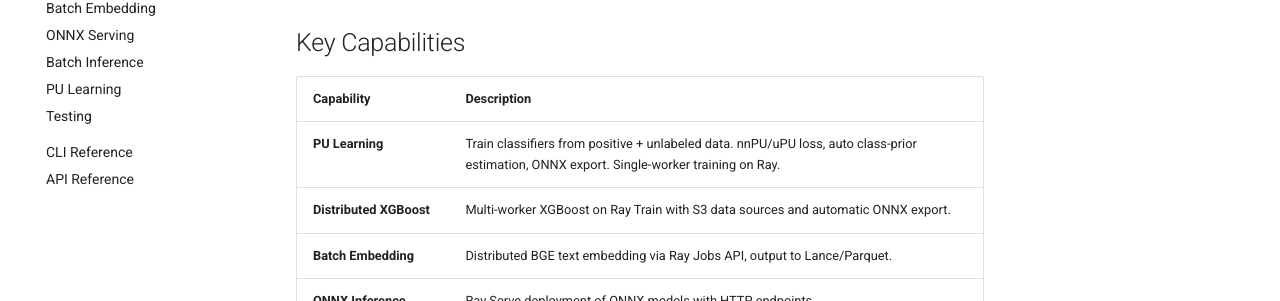
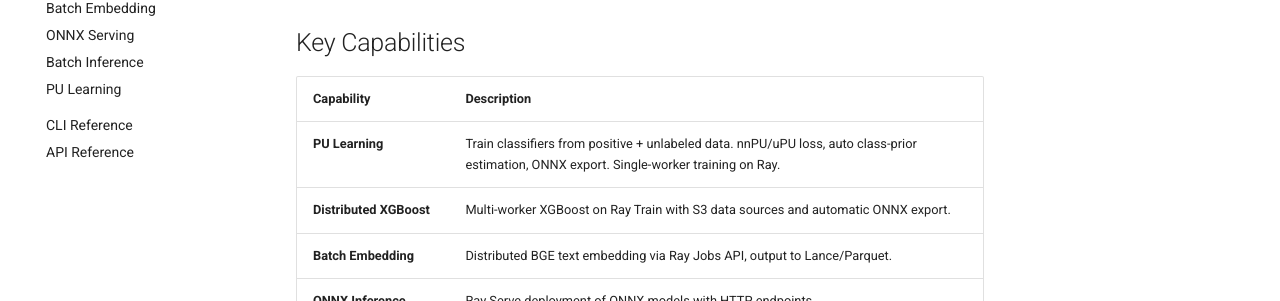
Before and after one commit to jiangxt2/Tributo, an MkDocs documentation site: the page built from docs/index.md, in a window 1280 px wide. Shown: the part 246-547 px from the top of the page. Built offline with MkDocs 1.6.1 and Material for MkDocs 9.7.7, drawn with Linux system fonts in a browser that asks for light colours; comment, search, counter and statistics services are not loaded.

Commit message:
fix: unblock docs CI — remove missing nav entry and report skipped required checks (#37)
## Purpose

Two related fixes that were blocking docs-only changes on this repo:

1. `mkdocs.yml` referenced `how-to/testing.md` in the nav, but the file
was never created. MkDocs strict mode treats missing nav targets as
build failures, which broke the Deploy Docs CI job on master.
2. Branch protection requires `Lint`, `Unit Tests (3.12/3.13)` and
`Package Build & Smoke Test` to pass before merging. The paths filter
skips these jobs on docs-only changes, and GitHub treats a skipped
required check as not-yet-reported, blocking the merge.

No related issue.

## What Changes

- Remove the `Testing: how-to/testing.md` entry from the nav
configuration in `mkdocs.yml`.
- Add a `report-skipped-checks` job to `pr-test-suite.yml` that runs
only when the paths filter reports no code changes and creates
completed/success check runs under the exact required contexts.

## Test Plan

- [x] `uv sync --extra docs --no-dev --locked` succeeds
- [x] `uv run mkdocs build --strict` succeeds without strict-mode
documentation warnings (same commands as the Deploy Docs CI job)
- [ ] PR CI: full test suite runs on this PR (the workflow change itself
triggers `code == true`, regression-testing the normal path)
- [ ] Skipped-checks path: exercised by the next docs-only change after
merge (the job only runs when no code changed, so it cannot run on this
PR)

## Open Source Checklist

- [x] No internal credentials, URLs, or tokens exposed
- [x] New external dependencies reviewed for license compatibility (no
new dependencies)

---------

Signed-off-by: jiangxt2 <jiangxt2@vip.qq.com>

```diff
--- a/mkdocs.yml
+++ b/mkdocs.yml
@@ -71,6 +71,5 @@
       - ONNX Serving: how-to/serving.md
       - Batch Inference: how-to/inference.md
       - PU Learning: how-to/pu-learning.md
-      - Testing: how-to/testing.md
   - CLI Reference: cli.md
   - API Reference: api.md
```
Also changed, not shown: 1 other file.
